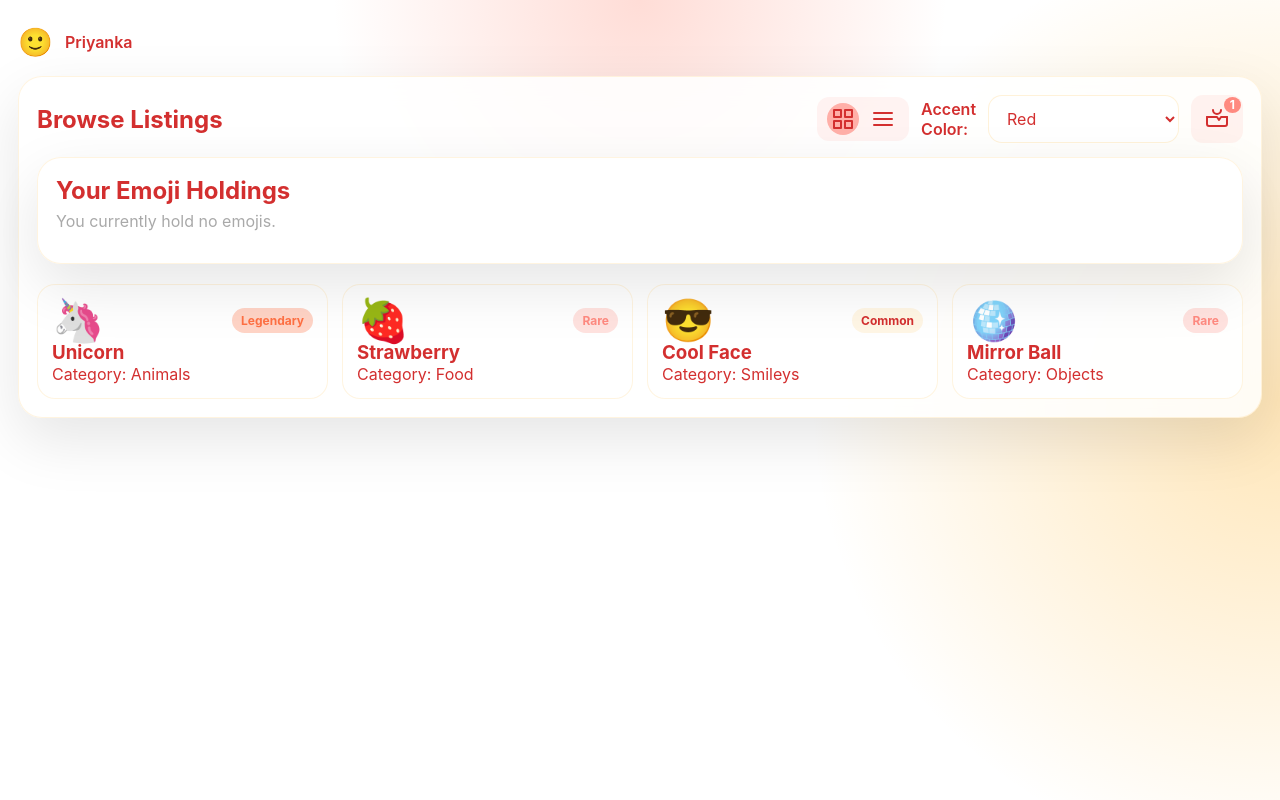
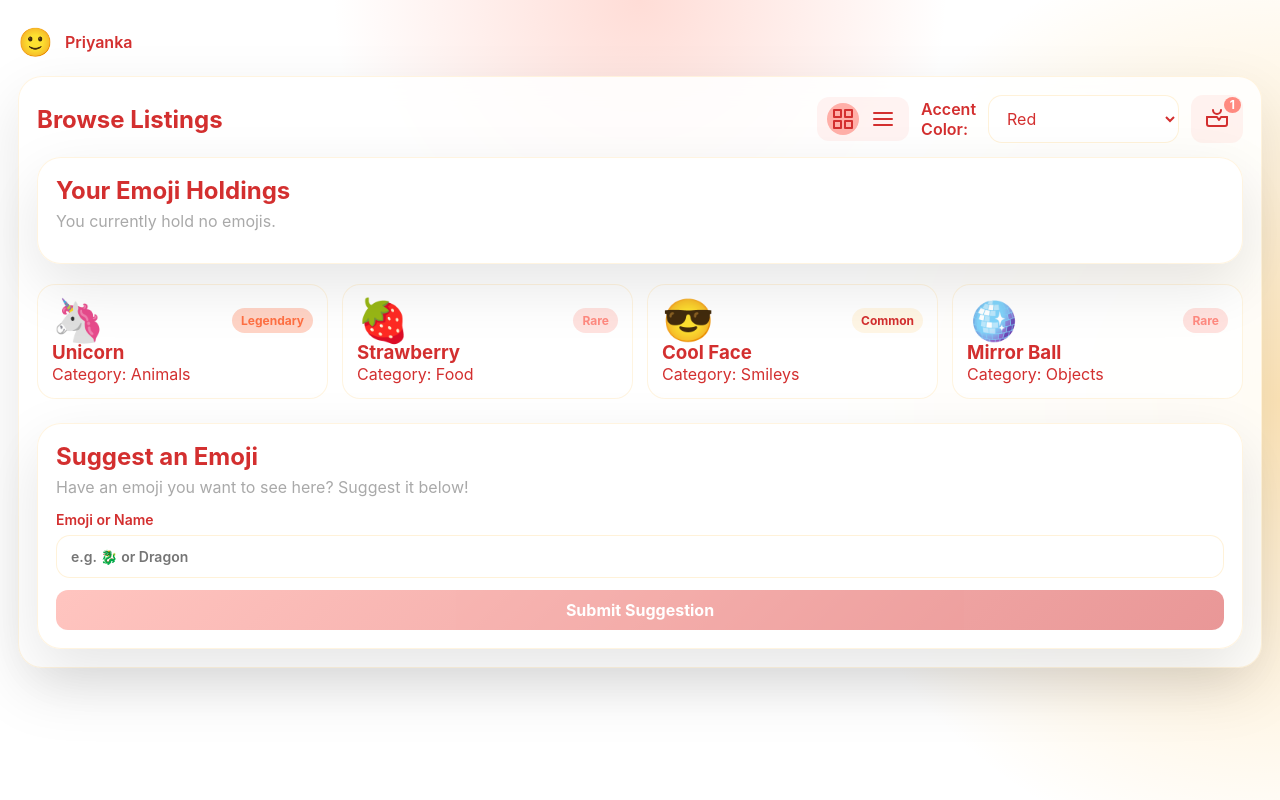
Before and after one commit to pri-m-05/emoji-exchange, a React (Vite) app in the folder emoji-exchange-starter/: page / in a window 1280 px wide. Built offline with nearby package versions, Linux system fonts and the light colour scheme.

Commit message:
feat: add 'Suggest an Emoji' input area at bottom of listings panel

```diff
--- a/emoji-exchange-starter/src/App.tsx
+++ b/emoji-exchange-starter/src/App.tsx
@@ -23,6 +23,9 @@ export default function App() {
 
   // State for modal visibility
   const [showInbox, setShowInbox] = useState(false);
+
+  // State for suggested emoji input
+  const [suggestedEmoji, setSuggestedEmoji] = useState("");
 
   // Apply accent colors to CSS variables
   useEffect(() => {
@@ -58,6 +61,17 @@ export default function App() {
 
   const closeInbox = () => {
     setShowInbox(false);
+  };
+
+  const handleSuggestedEmojiChange = (e: React.ChangeEvent<HTMLInputElement>) => {
+    setSuggestedEmoji(e.target.value);
+  };
+
+  const handleSuggestEmojiSubmit = (e: React.FormEvent<HTMLFormElement>) => {
+    e.preventDefault();
+    if (suggestedEmoji.trim() === "") return;
+    alert(`Thank you for suggesting the emoji: ${suggestedEmoji}`);
+    setSuggestedEmoji("");
   };
 
   return (
@@ -282,6 +296,32 @@ export default function App() {
           </table>
         )}
 
+        {/* Suggest an Emoji input area at bottom */}
+        <section className="panel" style={{ marginTop: "24px" }} aria-label="Suggest an emoji">
+          <div className="panel-header">
+            <h2>Suggest an Emoji</h2>
+            <p className="muted">Have an emoji you want to see here? Suggest it below!</p>
+          </div>
+          <form onSubmit={handleSuggestEmojiSubmit} className="form">
+            <label htmlFor="suggest-emoji-input" className="label">
+              Emoji or Name
+              <input
+                id="suggest-emoji-input"
+                type="text"
+                className="input"
+                placeholder="e.g. 🐉 or Dragon"
+                value={suggestedEmoji}
+                onChange={handleSuggestedEmojiChange}
+                aria-label="Suggest an emoji or name"
+                autoComplete="off"
+              />
+            </label>
+            <button type="submit" className="button" disabled={suggestedEmoji.trim() === ""}>
+              Submit Suggestion
+            </button>
+          </form>
+        </section>
+
         {/* Inbox modal for past sent requests */}
         {showInbox && (
           <div className="modal-backdrop" role="dialog" aria-modal="true" aria-labelledby="inbox-title">
```
Also changed, not shown: 3 other files (tests, documents, lock files or other folders).
